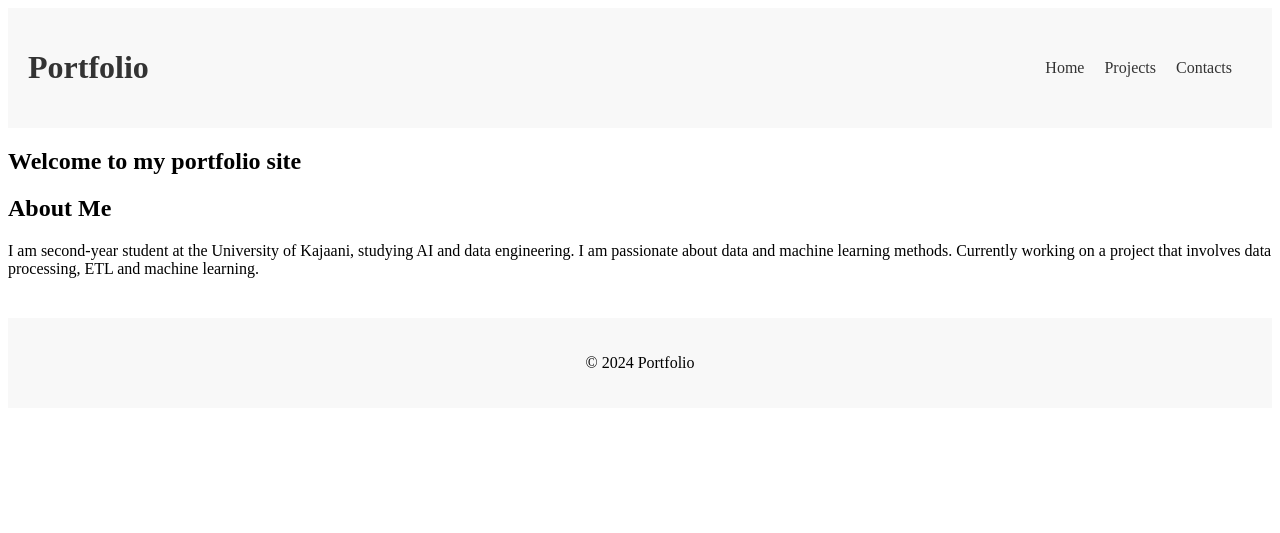
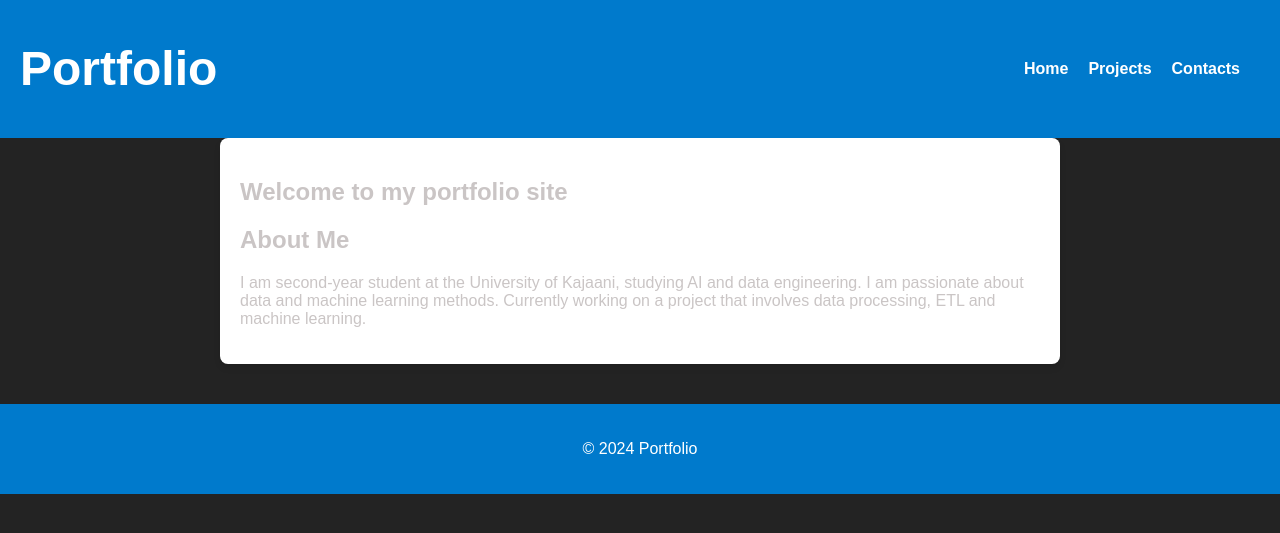
Before and after one commit to Carmantis/github-pages, a Jekyll site: the page built from index.md, in a window 1280 px wide. Shown: the top 533 px of the page. Built offline with Jekyll 4.4.1, drawn with Linux system fonts in a browser that asks for light colours.

Commit message:
CSS gonf

```diff
--- a/assets/css/custom.css
+++ b/assets/css/custom.css
@@ -1,16 +1,38 @@
 /* Custom CSS */
 
+/* Keskittää pääsisällön ja lisää tyhjät palkit */
+main {
+    max-width: 800px; /* Määritä sisältöalueen leveys */
+    margin: 0 auto; /* Keskittää sisällön */
+    padding: 20px; /* Lisää vähän tilaa reunoille */
+    background-color: #ffffff; /* Valkoinen tausta sisällölle */
+    box-shadow: 0 4px 6px rgba(0, 0, 0, 0.1); /* Hieno varjo */
+    border-radius: 8px; /* Pyöristetyt kulmat */
+}
+
+/* Sivuston taustaväri */
+body {
+    background-color: #232323; /* Vaaleanharmaa tausta */
+    font-family: Arial, sans-serif; /* Perusfontti */
+    color: #cac5c5; /* Tummanharmaa tekstiväri */
+    margin: 0;
+    padding: 0;
+}
+
+/* Header ja navigaatio */
 .site-header {
     display: flex;
     justify-content: space-between;
     align-items: center;
     padding: 20px;
-    background-color: #f8f8f8;
+    background-color: #007acc; /* Sininen tausta */
+    color: white;
 }
 
 .site-title a {
     text-decoration: none;
-    color: #333;
+    color: white;
+    font-size: 1.5em;
 }
 
 .site-nav ul {
@@ -26,16 +48,19 @@
 
 .site-nav a {
     text-decoration: none;
-    color: #333;
+    color: white;
+    font-weight: bold;
 }
 
 .site-nav a:hover {
-    color: #007acc;
+    color: #ffcc00; /* Keltainen hover-efekti */
 }
 
+/* Footer */
 footer {
     text-align: center;
     padding: 20px;
-    background-color: #f8f8f8;
+    background-color: #007acc;
+    color: white;
     margin-top: 40px;
 }
```
